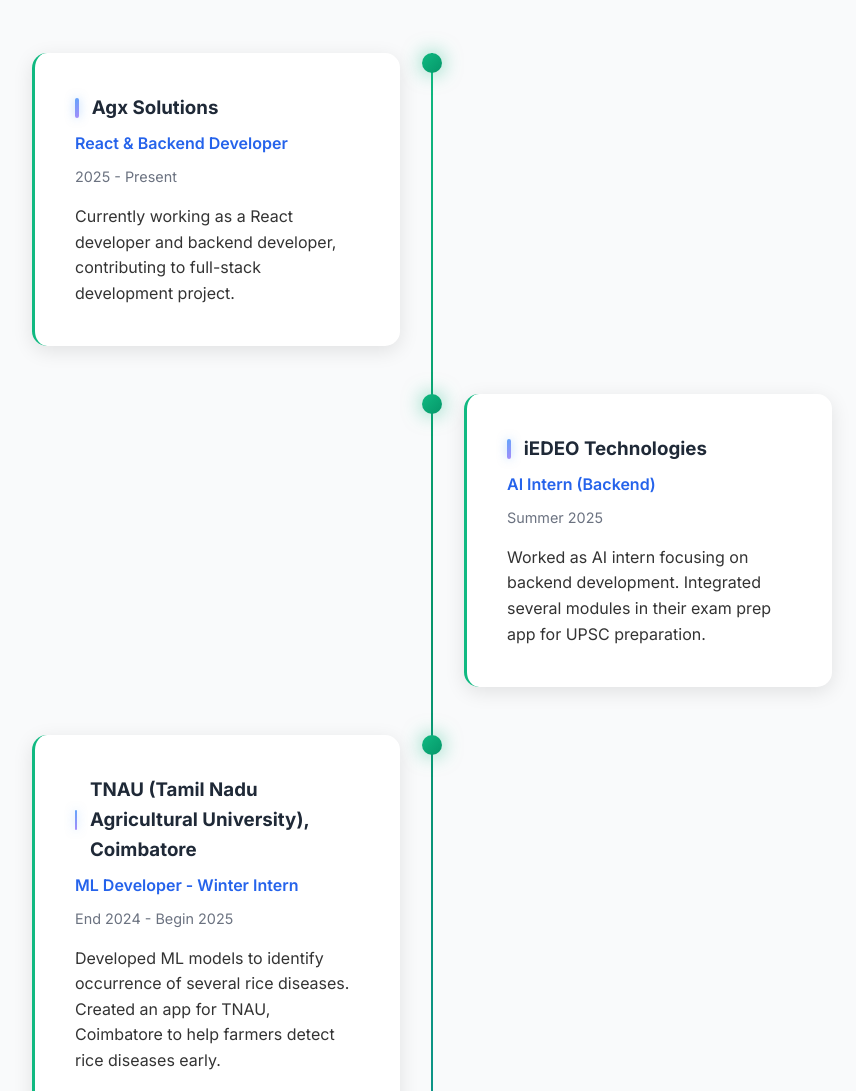
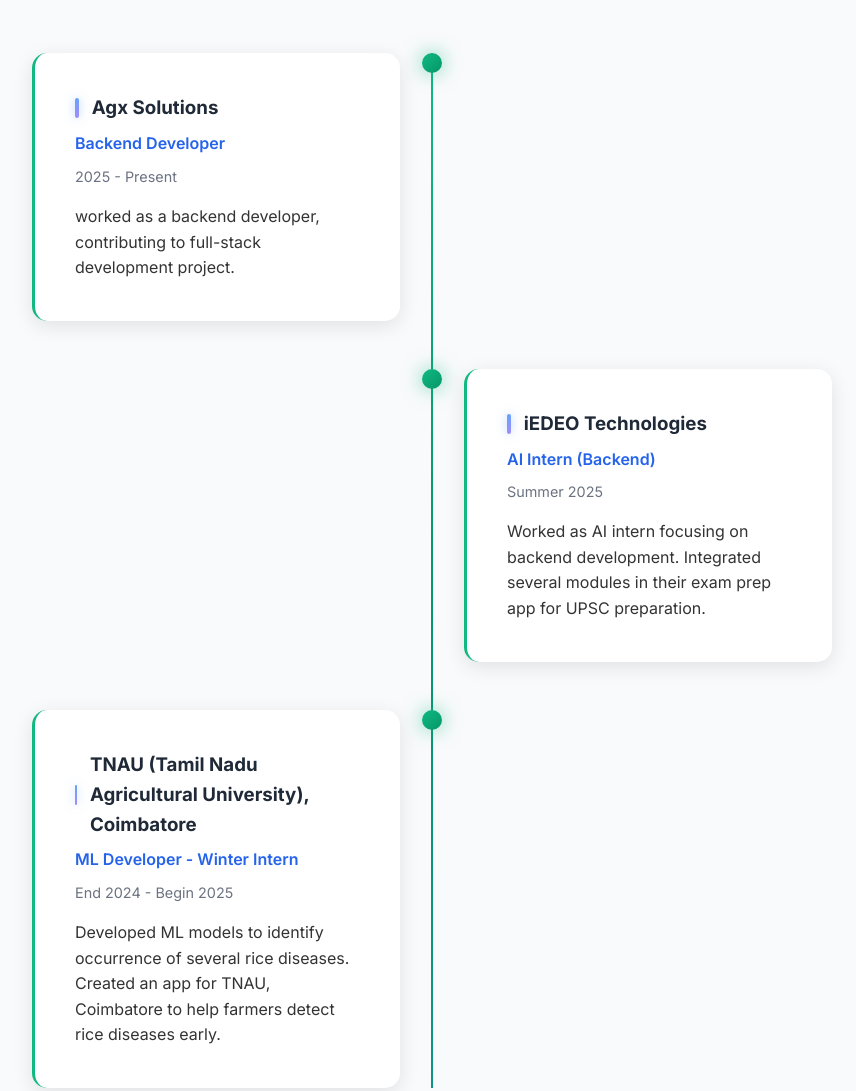
Before and after one commit to harishvardhan27/portfolio, a plain HTML site: page index.html in a window 1280 px wide. Shown: the part 6720-7811 px from the top of the page, without its empty margins (208-1064 px from the left). Drawn offline with Linux system fonts and the light colour scheme.

Commit message:
Updated intership details

```diff
--- a/index.html
+++ b/index.html
@@ -340,9 +340,9 @@
                     <div class="timeline-dot"></div>
                     <div class="timeline-content">
                         <h3>Agx Solutions</h3>
-                        <p class="timeline-company">React & Backend Developer</p>
+                        <p class="timeline-company">Backend Developer</p>
                         <p class="timeline-date">2025 - Present</p>
-                        <p>Currently working as a React developer and backend developer, contributing to full-stack development project.</p>
+                        <p>worked as a backend developer, contributing to full-stack development project.</p>
                     </div>
                 </div>
                 <div class="timeline-item">
```
